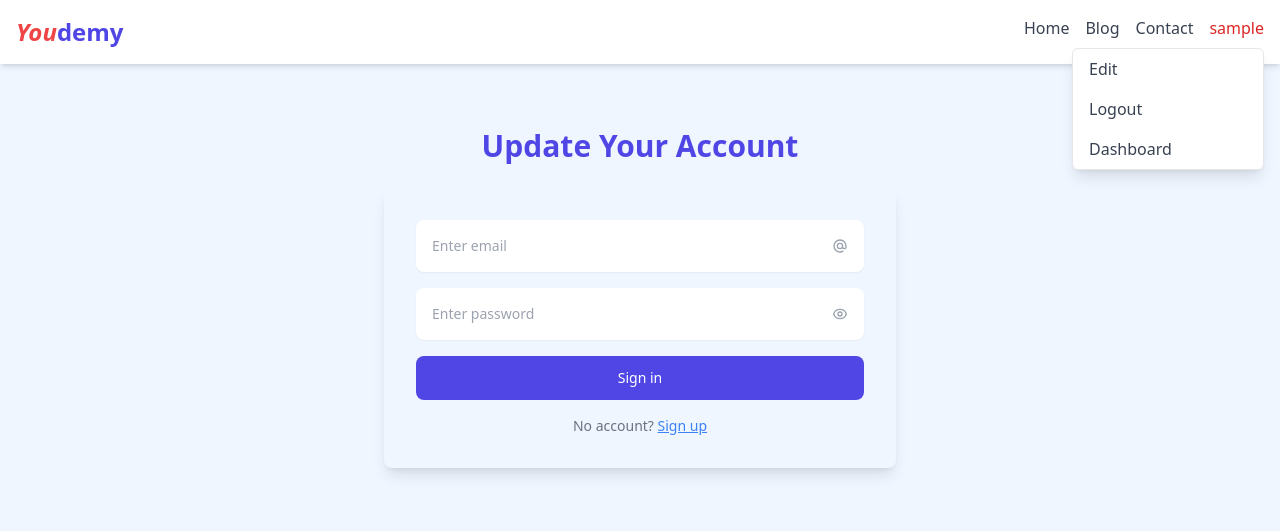
After one commit to Abdelilah-Ajjouqa/Cours-en-Ligne-Youdemy, a PHP site: page /edit.php in a window 1280 px wide, after a click that opens the changed part. The commit adds this page. Shown: the top 531 px of the page. Run offline with PHP 8.4, Linux system fonts and the light colour scheme; the visitor is signed in with stand-in values (Sample User, id 1); some libraries are stand-ins or nearby versions.

```diff
--- a/classes/authentication.php
+++ b/classes/authentication.php
@@ -2,7 +2,7 @@
 
 interface Authentication
 {
-    public function register(PDO $db, $userName, $password, $comfirmPassword, $role = 'Student');
+    public function register(PDO $db, $firstname, $lastname, $userName, $password, $comfirmPassword, $role = 'Student');
 
     public function login(PDO $db, $password);
 
--- a/classes/user.php
+++ b/classes/user.php
@@ -11,7 +11,7 @@ class User implements Authentication
         $this->email = $email;
     }
 
-    public function register(PDO $db, $username, $password, $confirmPassword, $role = 'Student')
+    public function register(PDO $db, $firstname, $lastname, $username, $password, $confirmPassword, $role = 'Student')
     {
         try {
             // Check if email already exists
@@ -31,8 +31,10 @@ class User implements Authentication
             $hashedPassword = password_hash($password, PASSWORD_DEFAULT);
 
             // Insert Data
-            $query = 'INSERT INTO users (username, email, password, role) VALUES (:username, :email, :password, :role)';
+            $query = 'INSERT INTO users (firstname, lastname, username, email, password, role) VALUES (:firstname, :lastname, :username, :email, :password, :role)';
             $stmt = $db->prepare($query);
+            $stmt->bindParam(':firstname', $firstname);
+            $stmt->bindParam(':lastname', $lastname);
             $stmt->bindParam(':username', $username);
             $stmt->bindParam(':email', $this->email);
             $stmt->bindParam(':password', $hashedPassword);
@@ -43,6 +45,8 @@ class User implements Authentication
 
             if ($userId) {
                 $_SESSION['user_id'] = $userId;
+                $_SESSION['firstname'] = $firstname;
+                $_SESSION['lastname'] = $lastname;
                 $_SESSION['username'] = $username;
                 $_SESSION['email'] = $this->email;
                 $_SESSION['role'] = $role;
--- /dev/null
+++ b/pages/edit.php
@@ -0,0 +1,129 @@
+<?php
+session_start();
+require '../db.php';
+require '../classes/user.php';
+
+$data = new Database;
+$conn = $data->getConnection();
+
+if (!isset($_SESSION['email'])) {
+    header("location: ./login.html");
+    exit();
+} else {
+    $user = new User($_SESSION['email']);
+    $username = $user->getName();
+}
+?>
+
+<!DOCTYPE html>
+<html lang="en">
+
+<head>
+    <meta charset="UTF-8">
+    <meta name="viewport" content="width=device-width, initial-scale=1.0">
+    <script src="https://cdn.tailwindcss.com"></script>
+    <title>Youdemy | Update Account</title>
+</head>
+
+<body class="bg-blue-50">
+    <!-- navbar -->
+        <div class="navbar flex justify-between bg-white shadow-md p-4">
+            <div class="flex-1">
+                <a class="text-2xl font-bold text-indigo-600 hover:text-2xl duration-300" href="./home.php"><i class="text-red-500">You</i>demy</a>
+            </div>
+            <div class="flex-none">
+                <ul class="flex space-x-4">
+                    <li><a class="text-gray-700 hover:text-indigo-600" href="./home.php">Home</a></li>
+                    <li><a class="text-gray-700 hover:text-indigo-600" href="#">Blog</a></li>
+                    <li><a class="text-gray-700 hover:text-indigo-600" href="#">Contact</a></li>
+                    <li>
+                        <details class="relative">
+                            <summary class="hover:underline text-red-600 cursor-pointer hover:text-indigo-600" style="list-style: none;">
+                                <?php
+                                echo $username;
+                                ?>
+                            </summary>
+                            <ul class="absolute right-0 mt-2 w-48 bg-white border border-gray-200 rounded-md shadow-lg">
+                                <li>
+                                    <a class="block px-4 py-2 text-gray-700 hover:bg-indigo-600 hover:text-white" href="./edit.php">
+                                        Edit
+                                    </a>
+                                </li>
+                                <li>
+                                    <a class="block px-4 py-2 text-gray-700 hover:bg-indigo-600 hover:text-white" href="#">
+                                        <form action="../forms/logout.php" method="post">
+                                            <input type="submit" value="Logout" class="block w-full text-left">
+                                        </form>
+                                    </a>
+                                </li>
+                                <?php
+                                if ($user->isAdmin()) {
+                                    echo '<li><a class="block px-4 py-2 text-gray-700 hover:bg-indigo-600 hover:text-white" href="#">Dashboard</a></li>';
+                                }
+                                ?>
+                            </ul>
+                        </details>
+                    </li>
+                </ul>
+            </div>
+        </div>
+
+    <!-- form -->
+    <div class="mx-auto max-w-screen-xl px-4 py-16 sm:px-6 lg:px-8">
+        <div class="mx-auto max-w-lg">
+            <h1 class="text-center text-2xl font-bold text-indigo-600 sm:text-3xl">Update Your Account</h1>
+
+            <form method="post" action="#" class="mb-0 mt-6 space-y-4 rounded-lg p-4 shadow-lg sm:p-6 lg:p-8">
+                <!-- <p class="text-center text-lg font-medium">Sign in to your account</p> -->
+
+                <div>
+                    <label for="email" class="sr-only">Email</label>
+
+                    <div class="relative">
+                        <input type="email" name="email" class="w-full rounded-lg border-gray-200 p-4 pe-12 text-sm shadow-sm"
+                            placeholder="Enter email" />
+
+                        <span class="absolute inset-y-0 end-0 grid place-content-center px-4">
+                            <svg xmlns="http://www.w3.org/2000/svg" class="size-4 text-gray-400" fill="none"
+                                viewBox="0 0 24 24" stroke="currentColor">
+                                <path stroke-linecap="round" stroke-linejoin="round" stroke-width="2"
+                                    d="M16 12a4 4 0 10-8 0 4 4 0 008 0zm0 0v1.5a2.5 2.5 0 005 0V12a9 9 0 10-9 9m4.5-1.206a8.959 8.959 0 01-4.5 1.207" />
+                            </svg>
+                        </span>
+                    </div>
+                </div>
+
+                <div>
+                    <label for="password" class="sr-only">Password</label>
+
+                    <div class="relative">
+                        <input type="password" name="password" class="w-full rounded-lg border-gray-200 p-4 pe-12 text-sm shadow-sm"
+                            placeholder="Enter password" />
+
+                        <span class="absolute inset-y-0 end-0 grid place-content-center px-4">
+                            <svg xmlns="http://www.w3.org/2000/svg" class="size-4 text-gray-400" fill="none"
+                                viewBox="0 0 24 24" stroke="currentColor">
+                                <path stroke-linecap="round" stroke-linejoin="round" stroke-width="2"
+                                    d="M15 12a3 3 0 11-6 0 3 3 0 016 0z" />
+                                <path stroke-linecap="round" stroke-linejoin="round" stroke-width="2"
+                                    d="M2.458 12C3.732 7.943 7.523 5 12 5c4.478 0 8.268 2.943 9.542 7-1.274 4.057-5.064 7-9.542 7-4.477 0-8.268-2.943-9.542-7z" />
+                            </svg>
+                        </span>
+                    </div>
+                </div>
+
+                <button type="submit"
+                    class="block w-full rounded-lg bg-indigo-600 px-5 py-3 text-sm font-medium text-white">
+                    Sign in
+                </button>
+
+                <p class="text-center text-sm text-gray-500">
+                    No account?
+                    <a class="underline text-blue-500" href="./register.html">Sign up</a>
+                </p>
+            </form>
+        </div>
+    </div>
+</body>
+
+</html>
```
Also changed, not shown: pages/home.php (+5 -2 lines), pages/login.html (+2 -9 lines), pages/register.html (+43 -17 lines).
